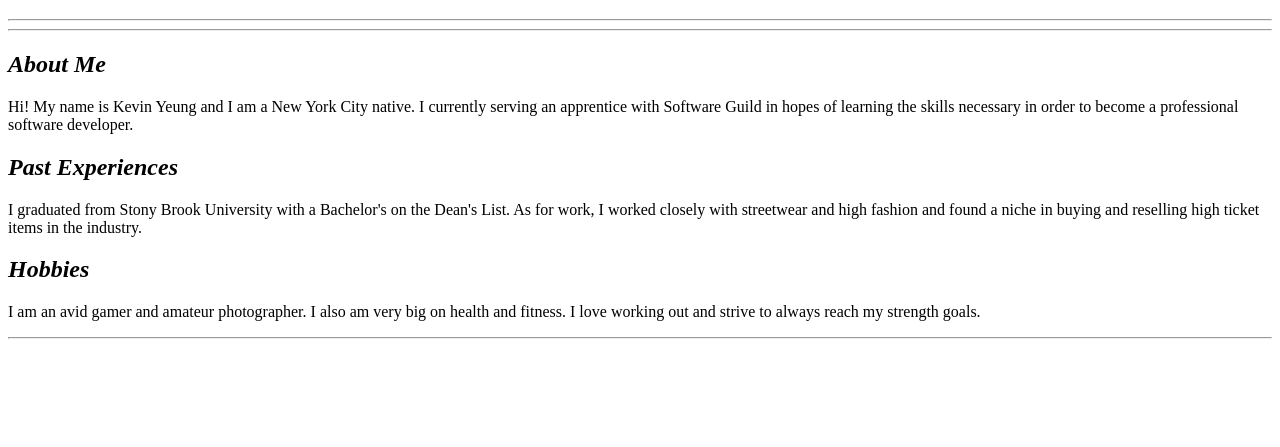
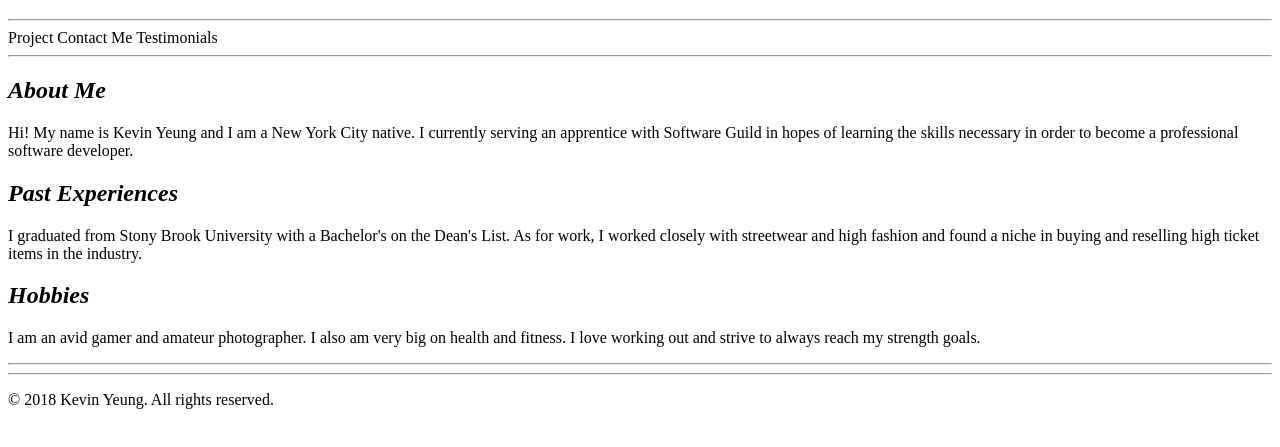
Before and after one commit to kevinyeung8/First-Software-Guild-, a plain HTML site: page HTML/Kevin's Portfolio/Index.html in a window 1280 px wide. Shown: the part 61-508 px from the top of the page. Drawn offline with Linux system fonts and the light colour scheme.

Commit message:
BlockElements

```diff
--- a/HTML/Kevin's Portfolio/Index.html
+++ b/HTML/Kevin's Portfolio/Index.html
@@ -5,7 +5,7 @@ Most Recent Revision
 Portfolio Project -->
 
 <!doctype html>
-<html>
+<html lang="en">
   <head>
     <title> Kevin's Portfolio </title>
   </head>
@@ -13,6 +13,7 @@ Portfolio Project -->
 <h1> Portfolio for Kevin Yeung </h1>
 <hr />
     <!-- <p> Links to my page </p> -->
+    <nav> Project Contact Me Testimonials </nav>
     <hr />
     <h2><i> About Me </i></h2>
     <p> Hi! My name is Kevin Yeung and I am a New York City native. I currently serving an apprentice with Software Guild in hopes of learning the skills necessary in order to become a professional software developer.  </p>
@@ -26,4 +27,8 @@ Portfolio Project -->
 
 
   </body>
+  <footer>
+    <hr />
+    <p>&copy; 2018 Kevin Yeung. All rights reserved.</p>
+  </footer>
 </html>
```
